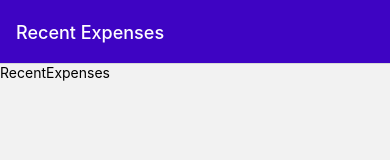
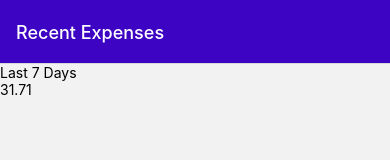
Before and after one commit to ghidalg0/XpenseTracker, a React Native app: screen / in a window 390 px wide. Shown: the top 160 px of the page. Built offline with nearby package versions, Linux system fonts and the light colour scheme.

Commit message:
created moch expenses to build the app

```diff
--- a/components/ExpensesOutput/ExpensesOutput.js
+++ b/components/ExpensesOutput/ExpensesOutput.js
@@ -4,10 +4,43 @@ import { View } from "react-native";
 import { ExpensesList } from "./ExpensesList";
 import { ExpensesSummary } from "./ExpensesSummary";
 
+const MOCK_EXPENSES = [
+  {
+    id: "e1",
+    description: "salad",
+    amount: 4.99,
+    date: new Date("2022-02-19"),
+  },
+  {
+    id: "e2",
+    description: "quinoa",
+    amount: 10.82,
+    date: new Date("2022-02-12"),
+  },
+  {
+    id: "e3",
+    description: "banana",
+    amount: 3.67,
+    date: new Date("2022-03-19"),
+  },
+  {
+    id: "e4",
+    description: "skyr",
+    amount: 6.78,
+    date: new Date("2022-03-22"),
+  },
+  {
+    id: "e5",
+    description: "raspberries",
+    amount: 5.45,
+    date: new Date("2022-03-23"),
+  },
+];
+
 export const ExpensesOutput = ({ expenses, expensesPeriod }) => {
   return (
     <View>
-      <ExpensesSummary expenses={expenses} periodName={expensesPeriod} />
+      <ExpensesSummary expenses={MOCK_EXPENSES} periodName={expensesPeriod} />
       <ExpensesList />
     </View>
   );
--- a/screens/AllExpensesScreen.js
+++ b/screens/AllExpensesScreen.js
@@ -1,7 +1,10 @@
 import { Text } from "react-native";
+
+// Components
+import { ExpensesOutput } from "../components/ExpensesOutput/ExpensesOutput";
 
 export const AllExpenses = () => {
   return (
-    <Text>AllExpenses</Text>
+    <ExpensesOutput expensesPeriod="Total" />
   );
 };
--- a/screens/RecentExpensesScreen.js
+++ b/screens/RecentExpensesScreen.js
@@ -1,7 +1,9 @@
-import { Text } from "react-native";
+
+// Components
+import { ExpensesOutput } from "../components/ExpensesOutput/ExpensesOutput";
 
 export const RecentExpenses = () => {
   return (
-    <Text>RecentExpenses</Text>
+    <ExpensesOutput expensesPeriod="Last 7 Days"/>
   );
 };
```
